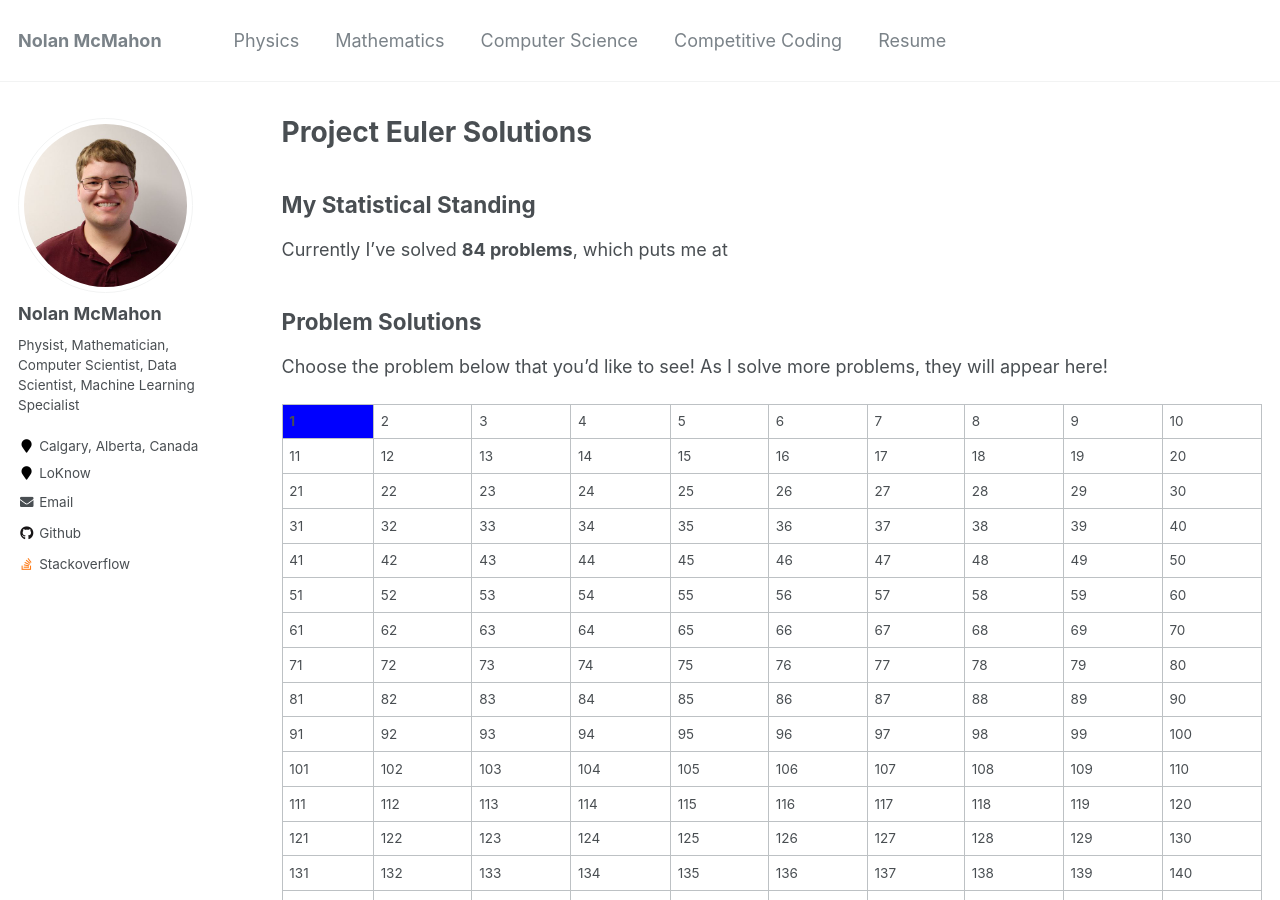
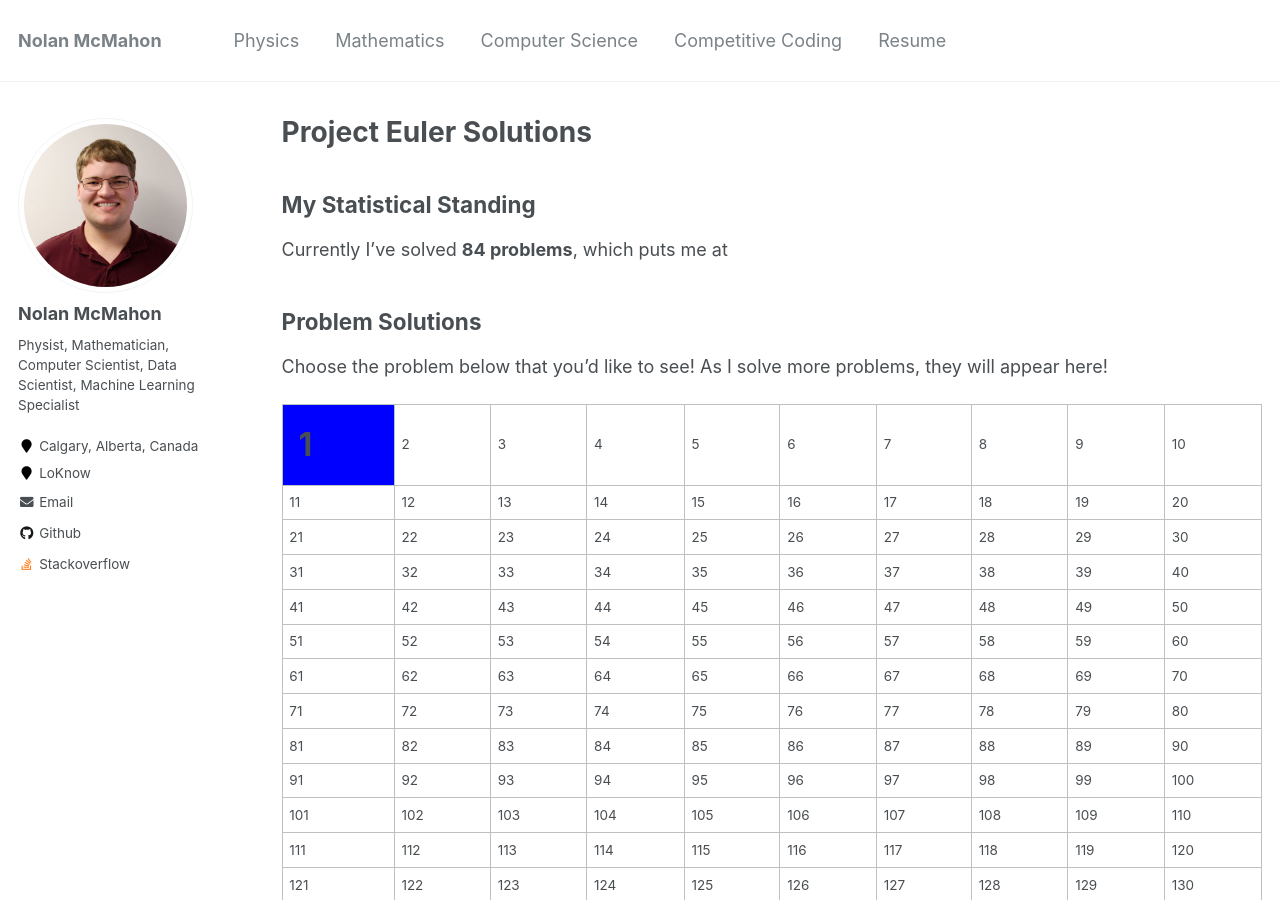
Before and after one commit to NolantheNerd/NolantheNerd.github.io, a Jekyll site: the page built from _competitive_coding/project_euler_home.md, in a window 1280 px wide and 900 px high. Built offline with Jekyll 4.4.1, drawn with Linux system fonts in a browser that asks for light colours.

Commit message:
Change to Table Entry Style

```diff
--- a/_competitive_coding/project_euler_home.md
+++ b/_competitive_coding/project_euler_home.md
@@ -21,7 +21,7 @@ Choose the problem below that you'd like to see! As I solve more problems, they
 <table>
 <tbody>
   <tr>
-    <td style="background-color:#0000ff;"><b>1</b></td>
+    <td style="background-color:#0000ff;font-size:xx-large;font-weight:bold">1</td>
     <td>2</td>
     <td>3</td>
     <td>4</td>
```
